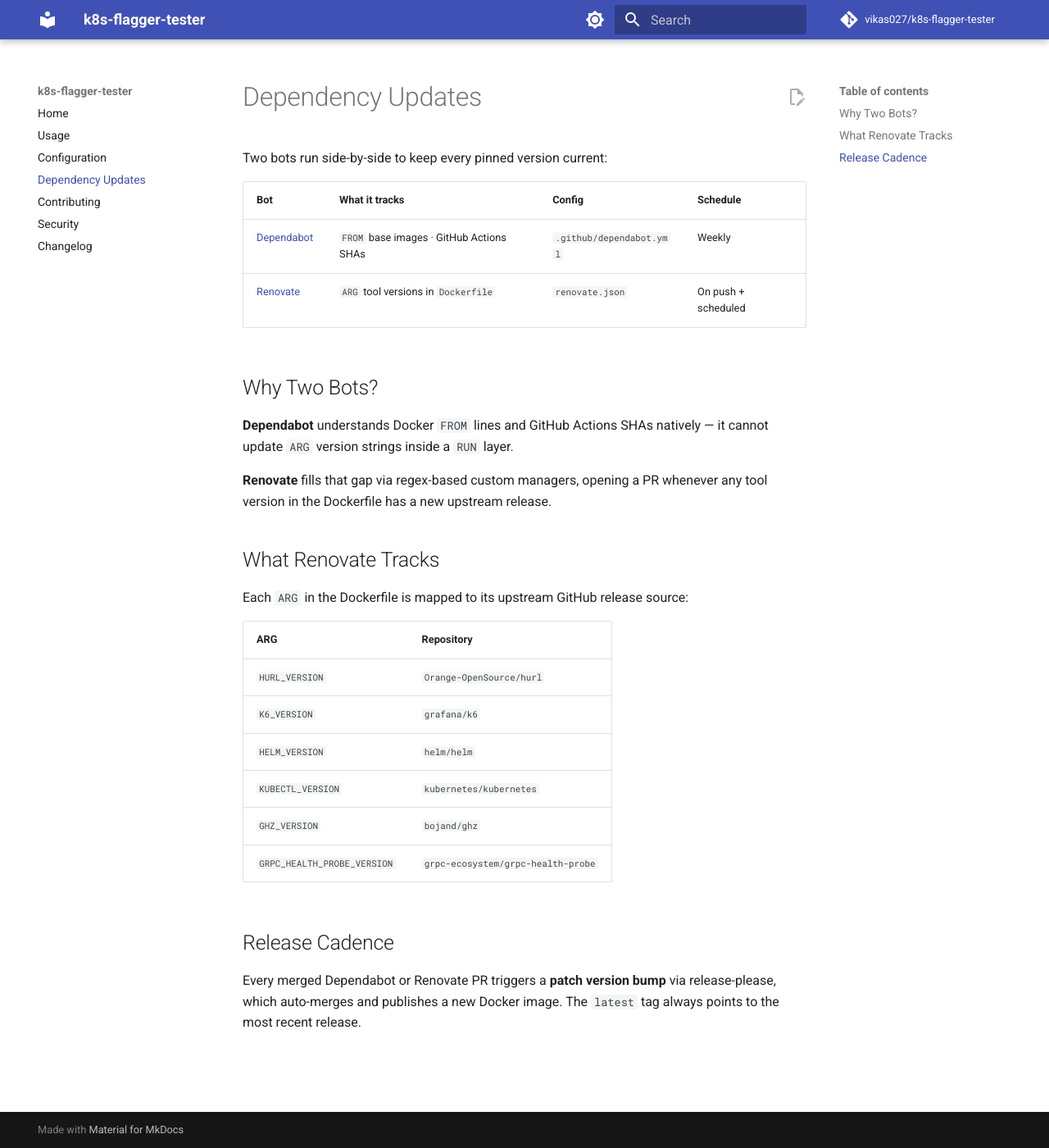
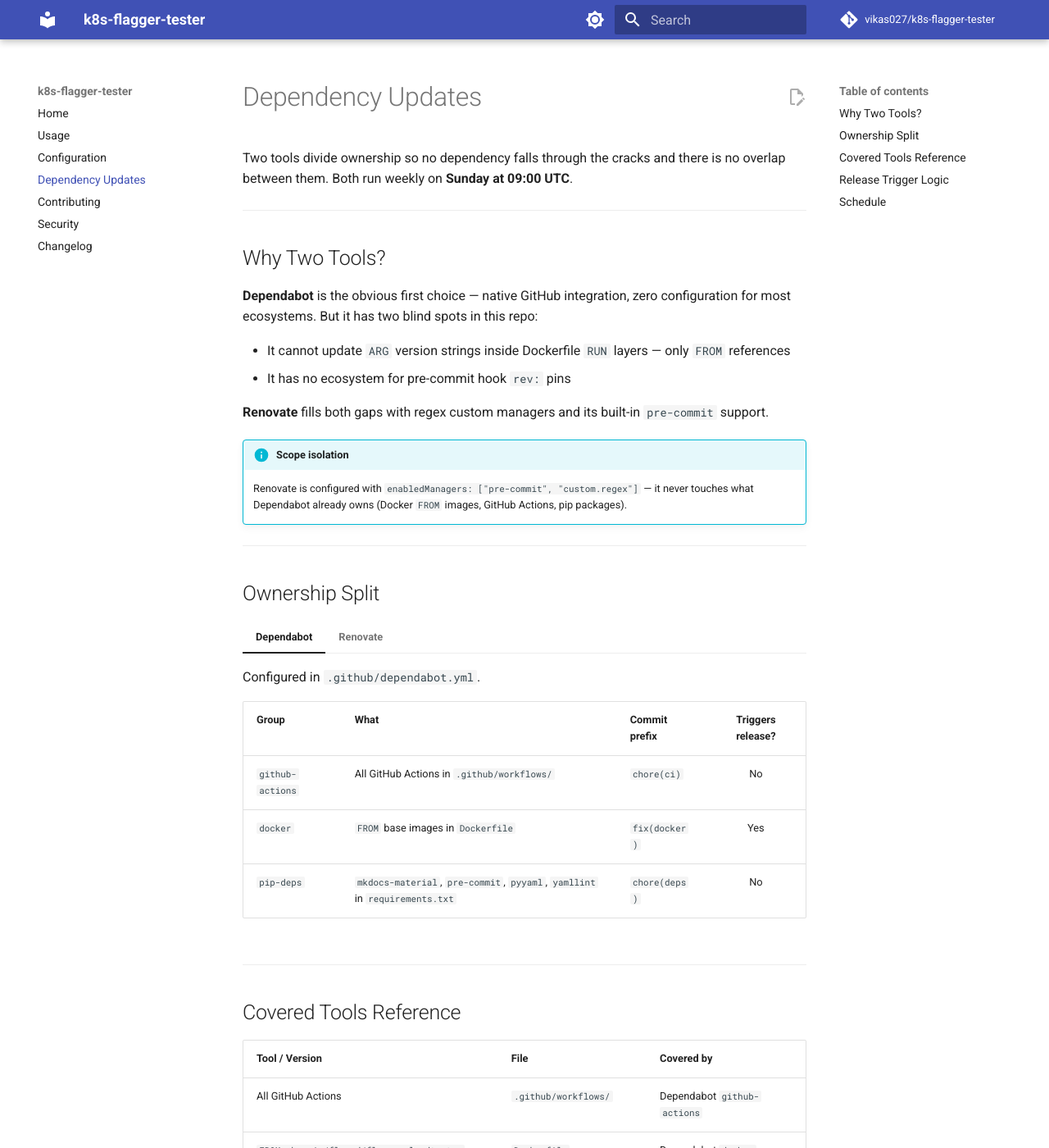
Before and after one commit to vikas027/k8s-flagger-tester, an MkDocs documentation site: the page built from docs/dependency-updates.md, in a window 1280 px wide and 1400 px high. Shown: the whole window at 82% size. Built offline with MkDocs 1.6.1 and Material for MkDocs 9.7.7, drawn with Linux system fonts in a browser that asks for light colours; comment, search, counter and statistics services are not loaded; some of the changed text lies outside the part shown.

Commit message:
chore(ci): clean up dependency management with clear tool ownership (#22)
- Dependabot: GitHub Actions (chore/ci), Docker FROM images (fix/docker), pip (chore/deps)
- Renovate: pre-commit hooks (chore/ci), Dockerfile ARG tool versions (fix/docker),
  mise.toml python version (chore/ci)
- Fix renovate.json: remove deprecated pre-commit.enabled, fileMatch -> managerFilePatterns,
  add enabledManagers, schedule, grouping, add mise.toml python tracking
- Fix dependabot.yml: add groups, Sunday 09:00 UTC, fix(docker) prefix, add pip ecosystem
- Add missing pre-commit hooks: check-json, check-toml, check-case-conflict,
  detect-private-key, no-commit-to-branch, renovate-config-validator
- Add workflow_dispatch to ci.yaml; add lint summary step
- Update docs/dependency-updates.md with full ownership split and coverage table
- Remove hardcoded versions from README What's Included table; add docs link
- Apply open PR updates: debian digest, k6 v2.1.0, setup-python v6.3.0,
  build-push-action v7.3.0, codeql v4.36.3, login-action v4.4.0,
  metadata-action v6.2.0, setup-buildx-action v4.2.0, paths-filter v4.0.2

Incorporates and supersedes the following open PRs — close after merging:
- #13 chore(deps): update debian:13-slim docker digest
- #14 chore(deps): update actions/setup-python to v6.3.0
- #15 chore(deps): update dependency grafana/k6 to v2.1.0
- #16 chore(deps): update docker/build-push-action to v7.3.0
- #17 chore(deps): update github/codeql-action to v4.36.3
- #18 chore(deps): update docker/login-action to v4.4.0
- #19 chore(deps): update docker/metadata-action to v6.2.0
- #20 chore(deps): update docker/setup-buildx-action to v4.2.0
- #21 chore(deps): update dorny/paths-filter to v4.0.2

```diff
--- a/docs/dependency-updates.md
+++ b/docs/dependency-updates.md
@@ -1,31 +1,84 @@
 # Dependency Updates
 
-Two bots run side-by-side to keep every pinned version current:
+Two tools divide ownership so no dependency falls through the cracks and there is no overlap between them. Both run weekly on **Sunday at 09:00 UTC**.
 
-| Bot | What it tracks | Config | Schedule |
-|-----|---------------|--------|----------|
-| [Dependabot](https://docs.github.com/en/code-security/dependabot) | `FROM` base images · GitHub Actions SHAs | `.github/dependabot.yml` | Weekly |
-| [Renovate](https://docs.renovatebot.com/) | `ARG` tool versions in `Dockerfile` | `renovate.json` | On push + scheduled |
+---
 
-## Why Two Bots?
+## Why Two Tools?
 
-**Dependabot** understands Docker `FROM` lines and GitHub Actions SHAs natively — it cannot update `ARG` version strings inside a `RUN` layer.
+**Dependabot** is the obvious first choice — native GitHub integration, zero configuration for most ecosystems. But it has two blind spots in this repo:
 
-**Renovate** fills that gap via regex-based custom managers, opening a PR whenever any tool version in the Dockerfile has a new upstream release.
+- It cannot update `ARG` version strings inside Dockerfile `RUN` layers — only `FROM` references
+- It has no ecosystem for pre-commit hook `rev:` pins
 
-## What Renovate Tracks
+**Renovate** fills both gaps with regex custom managers and its built-in `pre-commit` support.
 
-Each `ARG` in the Dockerfile is mapped to its upstream GitHub release source:
+!!! info "Scope isolation"
+    Renovate is configured with `enabledManagers: ["pre-commit", "custom.regex"]` — it never touches what Dependabot already owns (Docker `FROM` images, GitHub Actions, pip packages).
 
-| ARG | Repository |
-|-----|-----------|
-| `HURL_VERSION` | `Orange-OpenSource/hurl` |
-| `K6_VERSION` | `grafana/k6` |
-| `HELM_VERSION` | `helm/helm` |
-| `KUBECTL_VERSION` | `kubernetes/kubernetes` |
-| `GHZ_VERSION` | `bojand/ghz` |
-| `GRPC_HEALTH_PROBE_VERSION` | `grpc-ecosystem/grpc-health-probe` |
+---
 
-## Release Cadence
+## Ownership Split
 
-Every merged Dependabot or Renovate PR triggers a **patch version bump** via release-please, which auto-merges and publishes a new Docker image. The `latest` tag always points to the most recent release.
+=== "Dependabot"
+
+    Configured in `.github/dependabot.yml`.
+
+    | Group | What | Commit prefix | Triggers release? |
+    |-------|------|---------------|:-----------------:|
+    | `github-actions` | All GitHub Actions in `.github/workflows/` | `chore(ci)` | No |
+    | `docker` | `FROM` base images in `Dockerfile` | `fix(docker)` | Yes |
+    | `pip-deps` | `mkdocs-material`, `pre-commit`, `pyyaml`, `yamllint` in `requirements.txt` | `chore(deps)` | No |
+
+=== "Renovate"
+
+    Configured in `renovate.json`.
+
+    | Group | What | Commit prefix | Triggers release? |
+    |-------|------|---------------|:-----------------:|
+    | `pre-commit hooks` | All `rev:` pins in `.pre-commit-config.yaml` | `chore(ci):` | No |
+    | `dockerfile tool versions` | `ARG` tool versions in `Dockerfile` | `fix(docker):` | Yes |
+    | mise python | `python = "..."` in `mise.toml` | `chore(ci):` | No |
+
+---
+
+## Covered Tools Reference
+
+| Tool / Version | File | Covered by |
+|---|---|---|
+| All GitHub Actions | `.github/workflows/` | Dependabot `github-actions` |
+| `FROM ghcr.io/fluxcd/flagger-loadtester` | `Dockerfile` | Dependabot `docker` |
+| `FROM bats/bats` | `Dockerfile` | Dependabot `docker` |
+| `FROM debian:13-slim` | `Dockerfile` | Dependabot `docker` |
+| `mkdocs-material`, `pre-commit`, `pyyaml`, `yamllint` | `requirements.txt` | Dependabot `pip` |
+| Pre-commit hook `rev:` pins | `.pre-commit-config.yaml` | Renovate `pre-commit` |
+| `ARG HURL_VERSION` | `Dockerfile` | Renovate `custom.regex` |
+| `ARG K6_VERSION` | `Dockerfile` | Renovate `custom.regex` |
+| `ARG HELM_VERSION` | `Dockerfile` | Renovate `custom.regex` |
+| `ARG KUBECTL_VERSION` | `Dockerfile` | Renovate `custom.regex` |
+| `ARG GHZ_VERSION` | `Dockerfile` | Renovate `custom.regex` |
+| `ARG GRPC_HEALTH_PROBE_VERSION` | `Dockerfile` | Renovate `custom.regex` |
+| `python = "..."` | `mise.toml` | Renovate `custom.regex` |
+
+---
+
+## Release Trigger Logic
+
+Groups using `fix:` prefix cause release-please to open a Release PR when merged to `main`. You decide when to merge — nothing ships automatically. Groups using `chore:` are silently consumed with no changelog entry and no version bump.
+
+| Prefix | Triggers release? |
+|--------|:-----------------:|
+| `fix(docker):` | Yes — patch |
+| `chore(ci):` | No |
+| `chore(deps):` | No |
+
+---
+
+## Schedule
+
+Both tools run on the same cadence — at most five PRs on a Sunday morning, one per group.
+
+| Tool | Config | Schedule |
+|------|--------|----------|
+| Dependabot | `.github/dependabot.yml` | `day: sunday · time: "09:00" · timezone: UTC` |
+| Renovate | `renovate.json` | `schedule: ["at 09:00 on sunday"]` |
```
Also changed, not shown: .pre-commit-config.yaml (+17 -0 lines), README.md (+14 -10 lines), renovate.json (+28 -11 lines), 6 other files.
